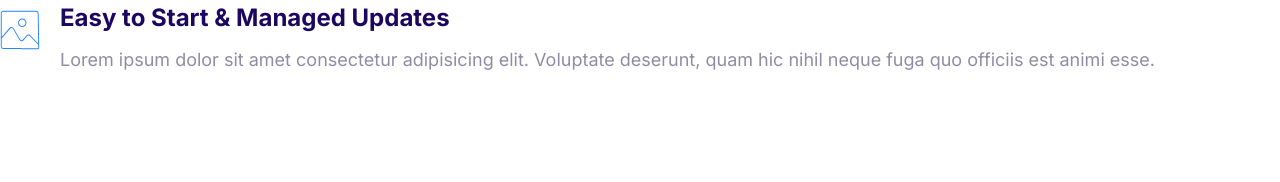
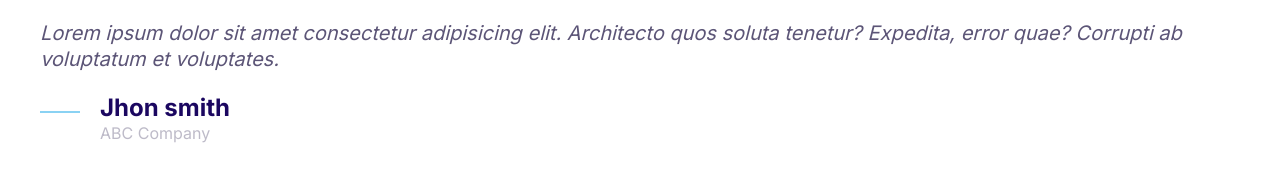
Before and after one commit to luar09/mervify, a plain HTML site: page index.html in a window 1280 px wide. Drawn offline with Linux system fonts and the light colour scheme.

Commit message:
Build quotes component.

```diff
--- a/css/style.css
+++ b/css/style.css
@@ -4,6 +4,7 @@
   --color-accent: #ff3400;
   --color-headings: #1b0760;
   --color-body: #918ca4;
+  --color-body-darker: #5c5577;
   --color-border: #ccc;
   --border-radius: 30px;
 }
@@ -368,3 +369,50 @@ a {
 .media__image {
   margin-top: 1rem;
 }
+
+/* Quotes */
+
+.qoute {
+  font-size: 3rem;
+  font-style: italic;
+  color: var(--color-body-darker);
+  line-height: 1.3;
+}
+
+.qoute__text::before {
+  content: open-qoute;
+}
+.qoute__text::after {
+  content: close-qoute;
+}
+
+.qoute .quote__author {
+  font-size: 3rem;
+  font-style: normal;
+  margin-bottom: 0;
+}
+
+.qoute .quote__organization {
+  font-size: 1.5rem;
+  font-style: normal;
+  color: var(--color-body-darker);
+  opacity: 0.4;
+}
+
+.qoute .quote__line {
+  position: relative;
+  bottom: 10px;
+}
+
+@media screen and (min-width: 1024px) {
+  .qoute {
+    font-size: 2rem;
+  }
+  .qoute .quote__author {
+    font-size: 2.4rem;
+  }
+
+  .qoute .quote__organization {
+    font-size: 1.6rem;
+  }
+}
--- a/index.html
+++ b/index.html
@@ -14,19 +14,25 @@
     <link rel="stylesheet" href="css/style.css" />
   </head>
   <body>
+    <blockquote class="qoute">
+      <p class="quote__text">
+        Lorem ipsum dolor sit amet consectetur adipisicing elit. Architecto quos
+        soluta tenetur? Expedita, error quae? Corrupti ab voluptatum et
+        voluptates.
+      </p>
+      <footer>
         <div class="media">
           <div class="media__image">
-        <svg class="icon icon--primary">
-          <use xlink:href="images/sprite.svg#snap"></use>
+            <svg class="icon icon--primary quote__line">
+              <use xlink:href="images/sprite.svg#line"></use>
             </svg>
           </div>
           <div class="media__body">
-        <h3 class="media__title">Easy to Start & Managed Updates</h3>
-        <p>
-          Lorem ipsum dolor sit amet consectetur adipisicing elit. Voluptate
-          deserunt, quam hic nihil neque fuga quo officiis est animi esse.
-        </p>
+            <h3 class="media__title quote__author">Jhon smith</h3>
+            <p class="quote__organization">ABC Company</p>
           </div>
         </div>
+      </footer>
+    </blockquote>
   </body>
 </html>
```
Also changed, not shown: components/quotes.html (added, +19 -0 lines). Lines whose indentation alone changed are shown as unchanged.
